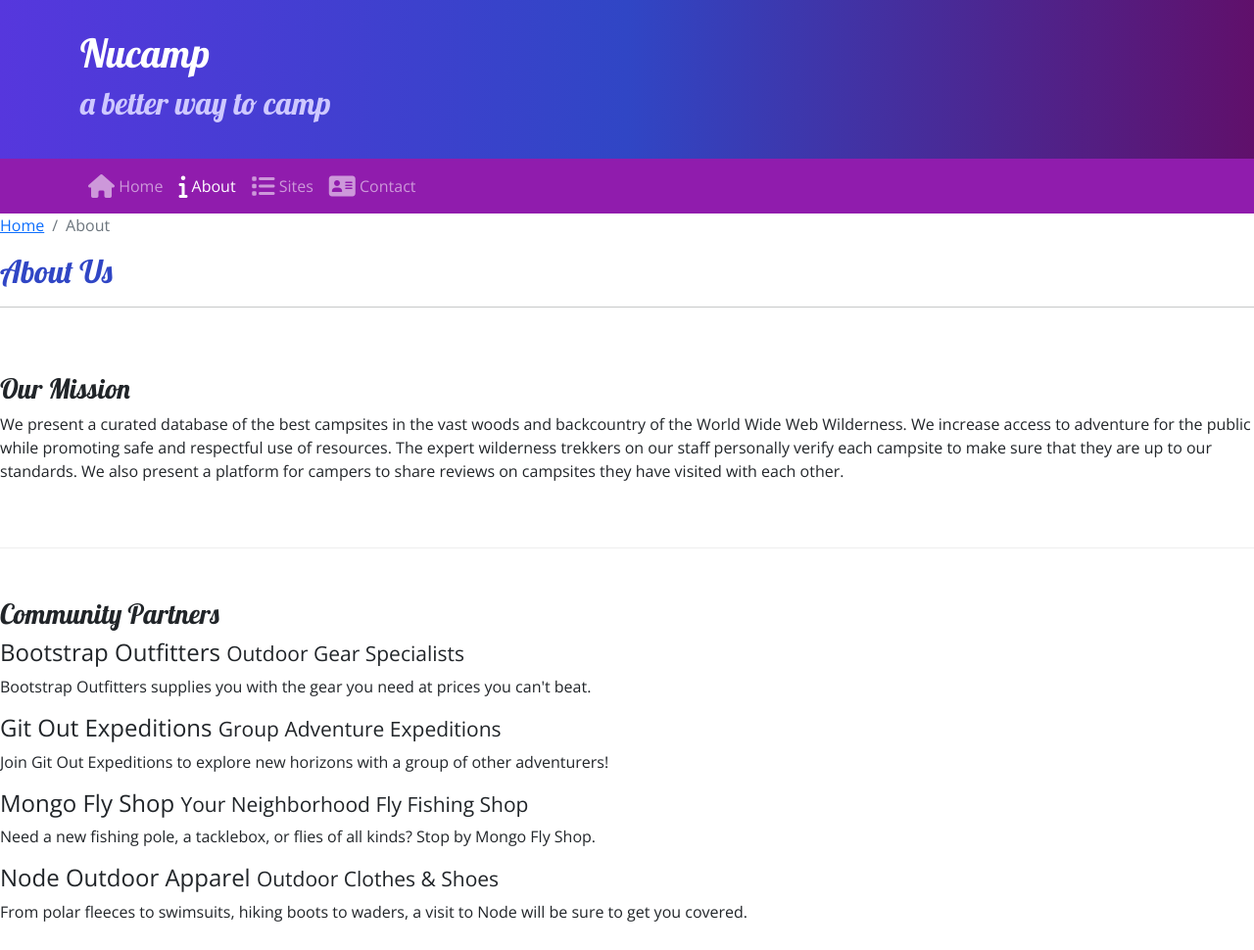
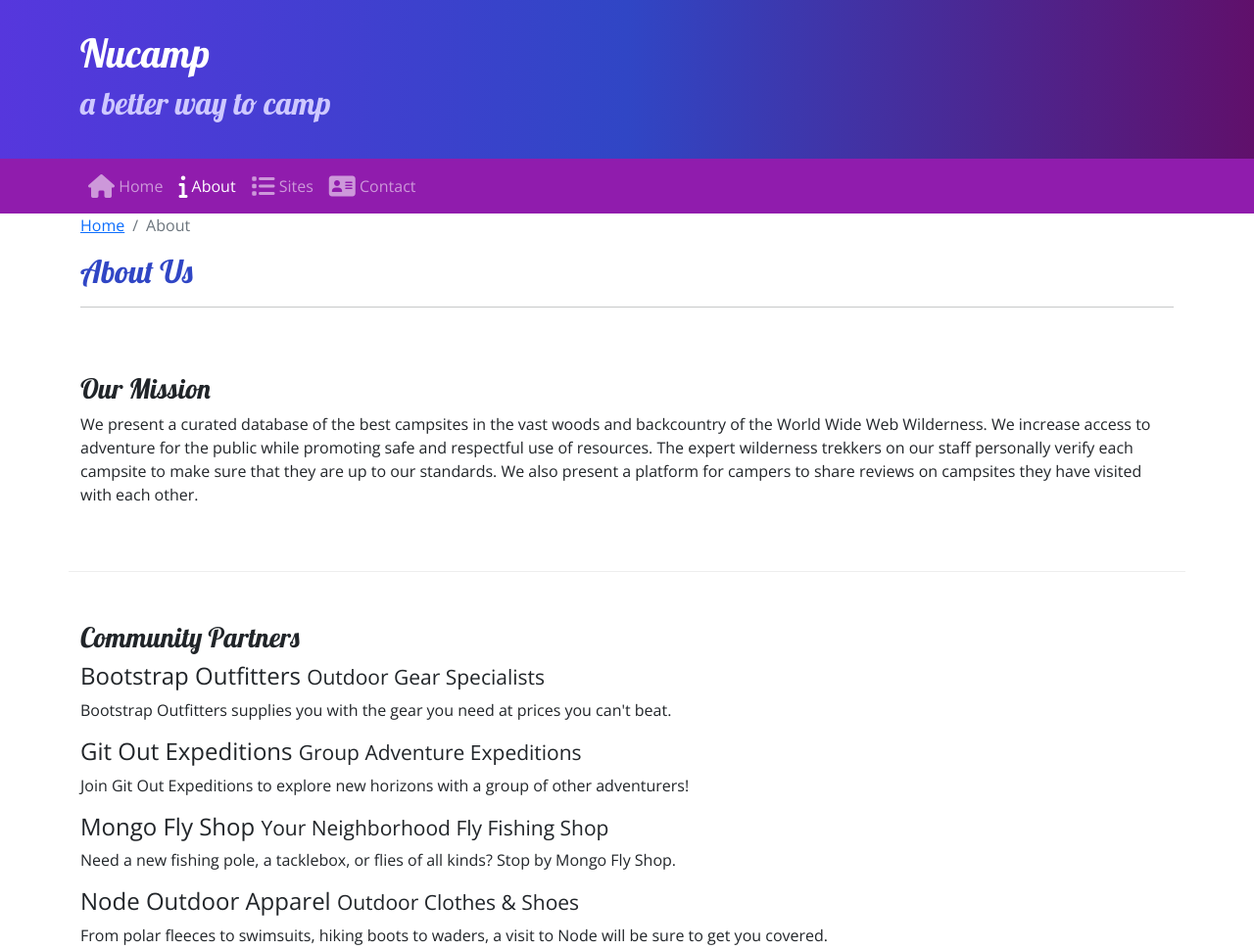
Before and after one commit to dworkent1n/git-test, a plain HTML site: page aboutus.html in a window 1280 px wide. Shown: the top 970 px of the page at 98% size. Drawn offline with nearby package versions, Linux system fonts and the light colour scheme.

```diff
--- a/aboutus.html
+++ b/aboutus.html
@@ -44,8 +44,7 @@
     </div>
 </nav>
 
-    <main>
-        <div class="main">
+    <main class="container">
             <div class="col">
                 <ol class="breadcrumb">
                     <li class="breadcrumb-item"><a href="index.html"> Home</a></li>
@@ -79,7 +78,7 @@
     </main>
 
     <footer>
-        <div class="container">
+         <div class="container">
             <div class="row">
                 <div class="col-4 col-sm-2 offset-1">
                     <h5>Links</h5>
```
